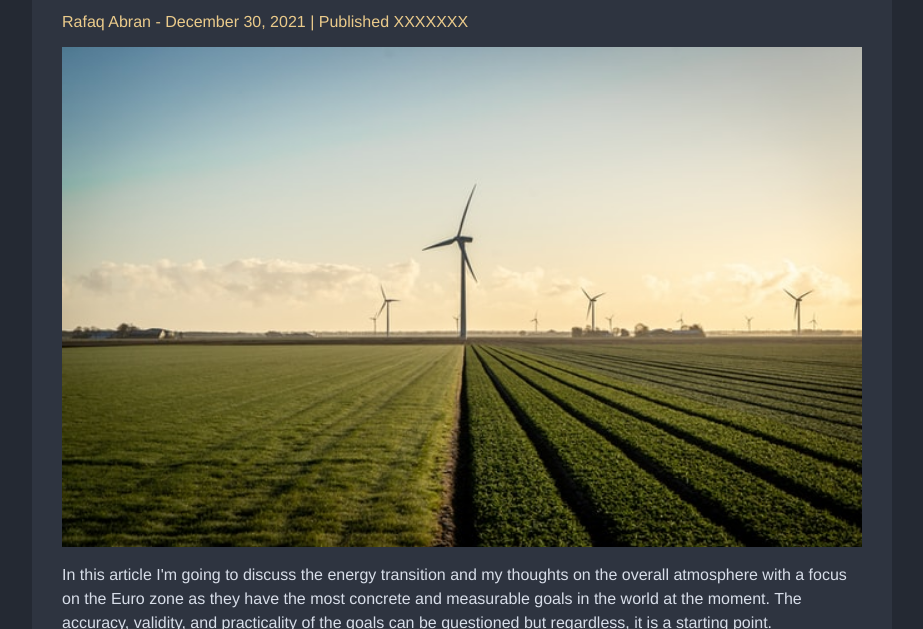
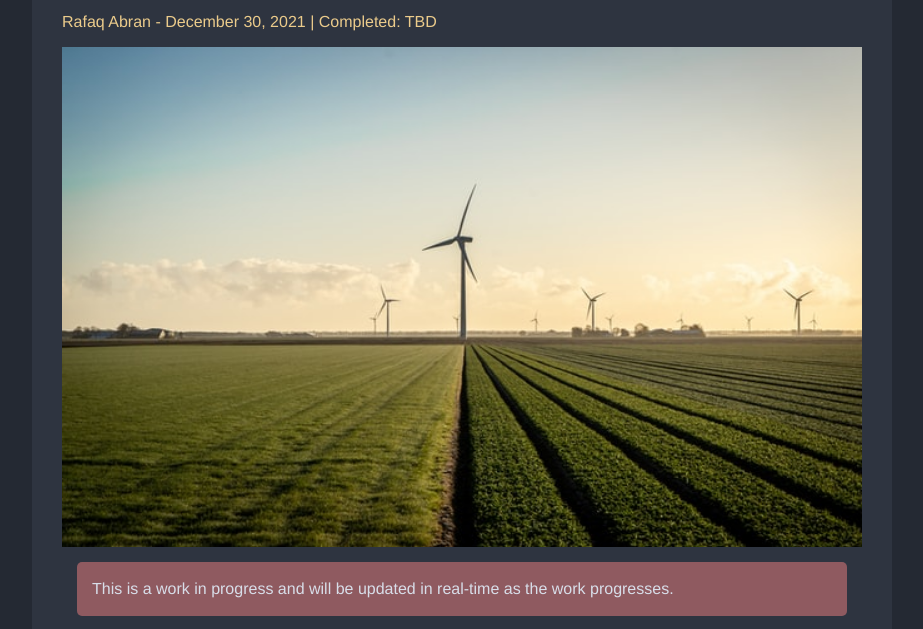
Before and after one commit to earlofpudding/personal-site-html, a plain HTML site: page 2021-12-30-energy.html in a window 1280 px wide. Shown: the part 156-785 px from the top of the page, without its empty margins (178-1101 px from the left). Drawn offline with Linux system fonts and the light colour scheme.

Commit message:
minor update

```diff
--- a/2021-12-30-energy.html
+++ b/2021-12-30-energy.html
@@ -10,8 +10,9 @@
         <div id="wrapper">
             <a href="/"><h1>Rafaq Abran</h1></a>
             <h1>Net Zero 2<strike>050</strike> Something - The Energy Transition </h1>
-            <h4 class="author">Rafaq Abran - December 30, 2021 | Published XXXXXXX</h4>
+            <h4 class="author">Rafaq Abran - December 30, 2021 | Completed: TBD</h4>
             <img src="./img/windturbines.jpg" width="100%" height="500px" />
+            <p style="padding: 15px; margin:15px; background: rgba(240, 128, 128, 0.5); border-radius: 5px;">This is a work in progress and will be updated in real-time as the work progresses.</p>
             <p>In this article I'm going to discuss the energy transition and my thoughts on the overall atmosphere with a focus on the Euro zone as they have the most concrete and measurable goals in the world at the moment. The accuracy, validity, and practicality of the goals can be questioned but regardless, it is a starting point.</p>
             <p>The approach I'm going to take in this article will be from the viewpoint of the valuation of Danish, Vestas Wind Energy (VWS), a wind turbine manufacturer. This will allow me to focus on the both the macro picture whilst going into the nitty gritty details for a practical company.</p>
 
```
